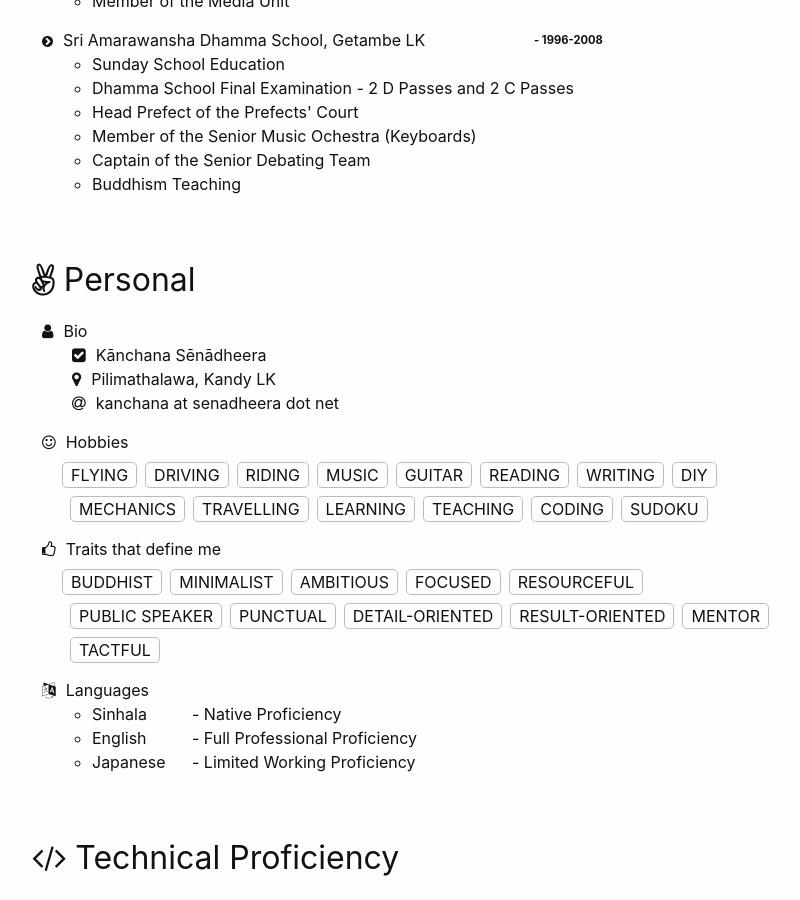
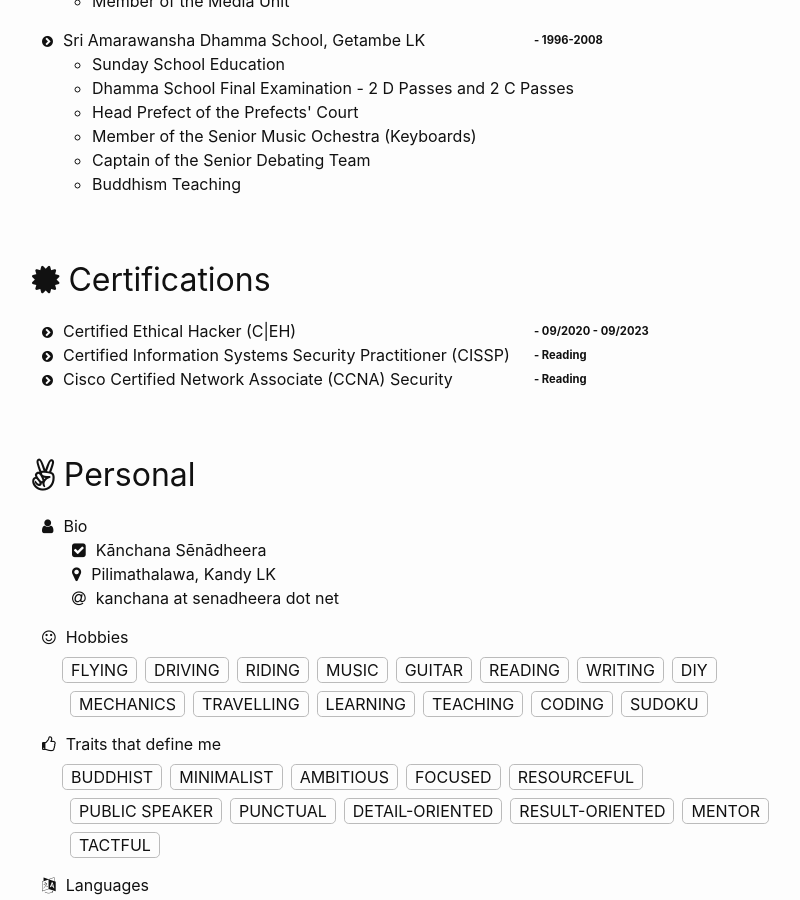
Before and after one commit to 000407/000407.github.io, a Jekyll site: the page built from resume.md, in a window 1280 px wide and 900 px high, scrolled down 3855 px. Shown: the whole window, without its empty margins (238-1038 px from the left). Built offline with Jekyll 4.4.1, drawn with Linux system fonts in a browser that asks for light colours.

Commit message:
Updated resume

```diff
--- a/resume.md
+++ b/resume.md
@@ -152,6 +152,13 @@ A Software Engineer in profession with a proven track record with <span id="exp"
     </ul>
   </ul>
 
+## <i class='fa fa-certificate'></i> Certifications
+  <ul>
+    <li><span class="education-record"><span class="education-title">Certified Ethical Hacker (C|EH)</span><b class="education-duration"> - 09/2020 - 09/2023</b></span></li>
+    <li><span class="education-record"><span class="education-title">Certified Information Systems Security Practitioner (CISSP)</span><b class="education-duration"> - Reading</b></span></li>
+    <li><span class="education-record"><span class="education-title">Cisco Certified Network Associate (CCNA) Security</span><b class="education-duration"> - Reading</b></span></li>
+  </ul>
+
 ## <i class='fa fa-angellist'></i> Personal
   <ul class="personal">
     <li class="bio">Bio</li>
```
